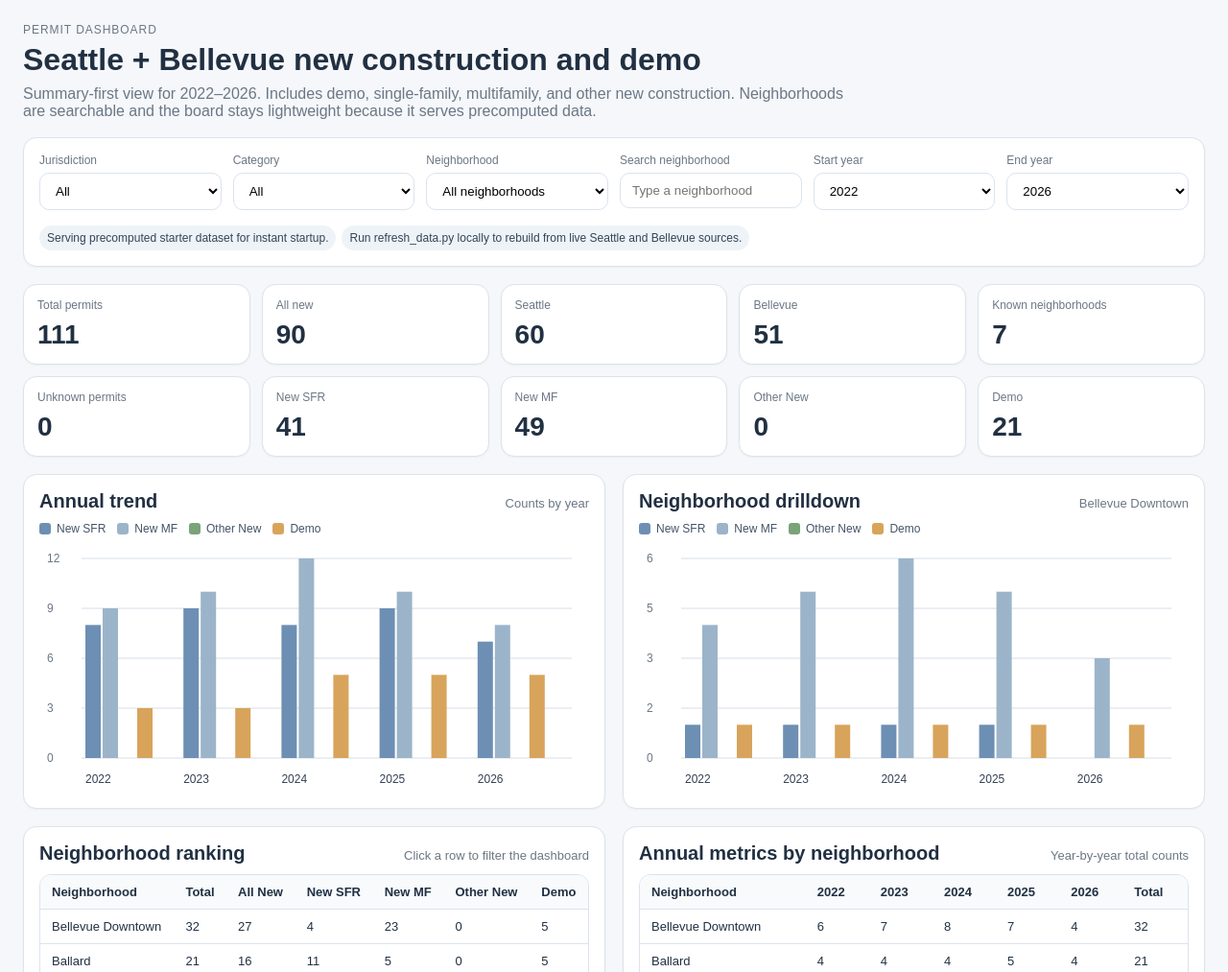
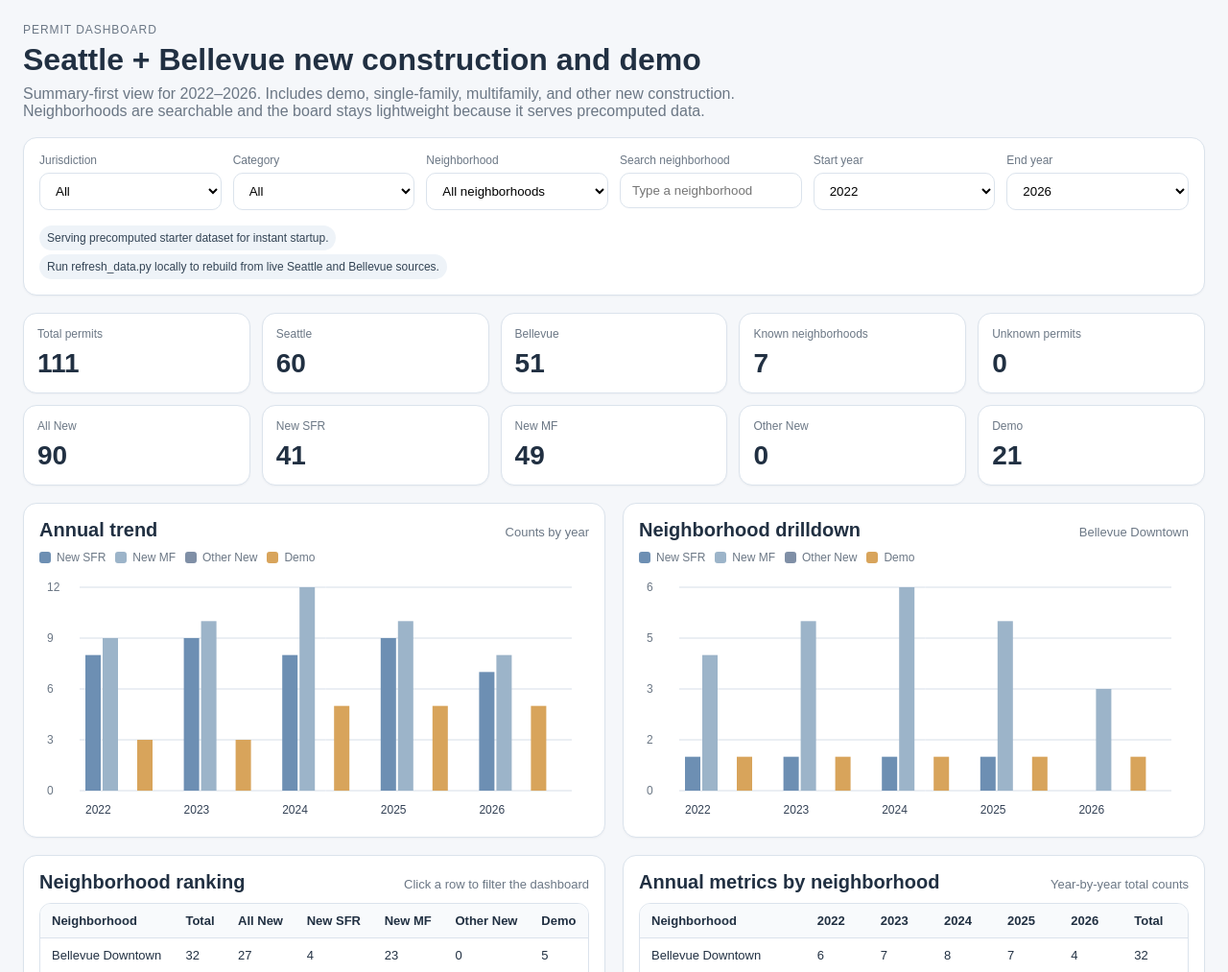
Before and after one commit to kauweg/permits-dashboard, a Flask app: page / in a window 1280 px wide. Shown: the top 1013 px of the page at 96% size. Run offline with Flask 3, Linux system fonts and the light colour scheme.

Commit message:
Add files via upload

```diff
--- a/static/app.js
+++ b/static/app.js
@@ -1,10 +1,10 @@
 const state = { meta: null, summary: null, selectedNeighborhood: 'all', map: null, markers: null };
 const byId = (id) => document.getElementById(id);
 const SERIES = [
-  { key: 'New SFR', label: 'New SFR', color: '#6d8fb3' },
-  { key: 'New MF', label: 'New MF', color: '#9cb4c9' },
-  { key: 'Other New', label: 'Other New', color: '#7aa37a' },
-  { key: 'Demo', label: 'Demo', color: '#d8a45b' },
+  { key: 'New SFR', color: '#6d8fb3' },
+  { key: 'New MF', color: '#9cb4c9' },
+  { key: 'Other New', color: '#7f8fa6' },
+  { key: 'Demo', color: '#d8a45b' },
 ];
 
 function escapeHtml(s) { return String(s ?? '').replace(/[&<>"']/g, (m) => ({'&':'&amp;','<':'&lt;','>':'&gt;','"':'&quot;',"'":'&#39;'}[m])); }
@@ -27,12 +27,16 @@ function renderLoadMessages(notes, errors) {
   byId('loadErrors').innerHTML = (errors || []).map(e => `<div>${escapeHtml(e)}</div>`).join('');
 }
 
+function renderLegend(targetId) {
+  byId(targetId).innerHTML = SERIES.map(s => `<span class="legend-item"><span class="legend-swatch" style="background:${s.color}"></span>${escapeHtml(s.key)}</span>`).join('');
+}
+
 function populateNeighborhoods(items) {
   const select = byId('neighborhood');
   const search = byId('neighborhoodSearch');
   const current = state.selectedNeighborhood === 'all' ? select.value : state.selectedNeighborhood;
   select.innerHTML = '<option value="all">All neighborhoods</option>';
-  items.forEach((n) => {
+  (items || []).forEach((n) => {
     const opt = document.createElement('option');
     opt.value = n;
     opt.textContent = n;
@@ -51,66 +55,61 @@ async function loadMeta() {
 async function loadSummary() {
   state.summary = await fetchJson(`/api/summary?${queryString(getFilters())}`);
   renderLoadMessages(state.summary.load_notes || [], state.summary.load_errors || []);
-  renderCards(); renderLegend(byId('annualLegend')); renderLegend(byId('drilldownLegend')); renderAnnualChart(); renderNeighborhoodTable(); renderAnnualNeighborhoodTable(); renderDrilldownChart(); renderSamples(); renderMap();
+  renderCards(); renderAnnualChart(); renderNeighborhoodTable(); renderAnnualNeighborhoodTable(); renderDrilldownChart(); renderSamples(); renderMap();
 }
 
 function renderCards() {
   const c = state.summary.cards || {};
   const cards = [
-    ['Total permits', c.total_permits], ['All new', c.all_new], ['Seattle', c.seattle_permits], ['Bellevue', c.bellevue_permits],
-    ['Known neighborhoods', c.known_neighborhoods], ['Unknown permits', c.unknown_neighborhoods], ['New SFR', c.new_sfr], ['New MF', c.new_mf], ['Other New', c.other_new], ['Demo', c.demo],
+    ['Total permits', c.total_permits], ['Seattle', c.seattle_permits], ['Bellevue', c.bellevue_permits],
+    ['Known neighborhoods', c.known_neighborhoods], ['Unknown permits', c.unknown_neighborhoods],
+    ['All New', c.all_new], ['New SFR', c.new_sfr], ['New MF', c.new_mf], ['Other New', c.other_new], ['Demo', c.demo],
   ];
   byId('cards').innerHTML = cards.map(([label, value]) => `<article class="card"><div class="card-label">${escapeHtml(label)}</div><div class="card-value">${formatNumber(value)}</div></article>`).join('');
-}
-
-function renderLegend(el) {
-  el.innerHTML = SERIES.map(s => `<span class="legend-item"><span class="legend-swatch" style="background:${s.color}"></span>${escapeHtml(s.label)}</span>`).join('');
 }
 
 function drawGroupedBars(canvas, labels, series) {
   const ctx = canvas.getContext('2d');
   const ratio = window.devicePixelRatio || 1;
-  canvas.width = canvas.clientWidth * ratio;
-  canvas.height = canvas.clientHeight * ratio;
+  const cw = canvas.clientWidth;
+  const ch = canvas.clientHeight;
+  canvas.width = cw * ratio;
+  canvas.height = ch * ratio;
   ctx.setTransform(ratio, 0, 0, ratio, 0, 0);
-  const cw = canvas.clientWidth, ch = canvas.clientHeight;
   ctx.clearRect(0, 0, cw, ch);
-  const margin = { left: 44, right: 18, top: 16, bottom: 36 };
-  const plotW = cw - margin.left - margin.right;
-  const plotH = ch - margin.top - margin.bottom;
-  const flat = series.flatMap(s => s.values || []);
-  const maxVal = Math.max(1, ...flat, 1);
-  ctx.strokeStyle = '#d6dee8';
-  ctx.fillStyle = '#6b7785';
-  ctx.font = '12px Arial';
+  const margin = {left: 42, right: 18, top: 16, bottom: 32};
+  const plotW = cw - margin.left - margin.right, plotH = ch - margin.top - margin.bottom;
+  const maxVal = Math.max(1, ...series.flatMap(s => s.values || [0]));
+  ctx.strokeStyle = '#d6dee8'; ctx.fillStyle = '#6b7785'; ctx.font = '12px Arial';
   for (let i = 0; i <= 4; i++) {
     const y = margin.top + plotH - (plotH * i / 4);
     ctx.beginPath(); ctx.moveTo(margin.left, y); ctx.lineTo(cw - margin.right, y); ctx.stroke();
     ctx.fillText(String(Math.round(maxVal * i / 4)), 8, y + 4);
   }
-  const groupW = plotW / Math.max(1, labels.length);
-  const barW = Math.min(18, Math.max(8, (groupW - 10) / Math.max(1, series.length)));
+  const groupW = plotW / Math.max(1, labels.length), barW = Math.max(8, Math.min(18, (groupW - 12) / Math.max(1, series.length)));
   labels.forEach((label, li) => {
-    const gx = margin.left + li * groupW + 4;
+    const gx = margin.left + li * groupW + 6;
     series.forEach((s, si) => {
       const val = s.values[li] || 0;
       const barH = (val / maxVal) * plotH;
       const x = gx + si * barW;
       const y = margin.top + plotH - barH;
-      ctx.fillStyle = s.color;
+      ctx.fillStyle = s.color || '#6d8fb3';
       ctx.fillRect(x, y, barW - 2, barH);
     });
     ctx.fillStyle = '#334155';
-    ctx.fillText(String(label), gx, ch - 10);
+    ctx.fillText(String(label), gx, ch - 8);
   });
 }
 
 function renderAnnualChart() {
+  renderLegend('annualLegend');
   const data = state.summary.annual_series || [];
   drawGroupedBars(byId('annualChart'), data.map(r => r.year), SERIES.map(s => ({ ...s, values: data.map(r => r[s.key] || 0) })));
 }
 
 function renderDrilldownChart() {
+  renderLegend('drilldownLegend');
   const rows = state.summary.neighborhood_rows || [];
   const current = state.selectedNeighborhood !== 'all' ? rows.find(r => r.neighborhood === state.selectedNeighborhood) : rows[0];
   byId('drilldownTitle').textContent = current ? current.neighborhood : 'No neighborhood selected';
@@ -122,15 +121,9 @@ function renderDrilldownChart() {
 function renderNeighborhoodTable() {
   const tbody = byId('neighborhoodTable').querySelector('tbody');
   const rows = state.summary.neighborhood_rows || [];
-  tbody.innerHTML = rows.slice(0, 50).map(r => `
+  tbody.innerHTML = rows.slice(0, 60).map(r => `
     <tr data-neighborhood="${escapeHtml(r.neighborhood)}" class="${r.neighborhood === state.selectedNeighborhood ? 'selected' : ''}">
-      <td>${escapeHtml(r.neighborhood)}</td>
-      <td>${formatNumber(r.totals.Total)}</td>
-      <td>${formatNumber(r.totals['All New'])}</td>
-      <td>${formatNumber(r.totals['New SFR'])}</td>
-      <td>${formatNumber(r.totals['New MF'])}</td>
-      <td>${formatNumber(r.totals['Other New'])}</td>
-      <td>${formatNumber(r.totals['Demo'])}</td>
+      <td>${escapeHtml(r.neighborhood)}</td><td>${formatNumber(r.totals.Total)}</td><td>${formatNumber(r.totals['All New'])}</td><td>${formatNumber(r.totals['New SFR'])}</td><td>${formatNumber(r.totals['New MF'])}</td><td>${formatNumber(r.totals['Other New'])}</td><td>${formatNumber(r.totals['Demo'])}</td>
     </tr>`).join('');
   tbody.querySelectorAll('tr').forEach((tr) => tr.addEventListener('click', async () => {
     state.selectedNeighborhood = tr.dataset.neighborhood;
@@ -154,33 +147,27 @@ function renderSamples() {
 
 function initMap() {
   if (state.map) return;
-  state.map = L.map('map', { scrollWheelZoom: false }).setView([47.61, -122.20], 10);
-  L.tileLayer('https://{s}.tile.openstreetmap.org/{z}/{x}/{y}.png', {
-    maxZoom: 19,
-    attribution: '&copy; OpenStreetMap contributors'
-  }).addTo(state.map);
+  state.map = L.map('map', { zoomControl: true }).setView([47.61, -122.20], 10);
+  L.tileLayer('https://{s}.tile.openstreetmap.org/{z}/{x}/{y}.png', { maxZoom: 18, attribution: '&copy; OpenStreetMap' }).addTo(state.map);
   state.markers = L.layerGroup().addTo(state.map);
 }
 
 function renderMap() {
   initMap();
   state.markers.clearLayers();
-  const pts = state.summary.map_points || [];
+  const pts = (state.summary.map_points || []).filter(p => Number.isFinite(+p.lat) && Number.isFinite(+p.lon));
+  if (!pts.length) {
+    state.map.setView([47.61, -122.20], 10);
+    return;
+  }
   const bounds = [];
   pts.forEach((p) => {
-    if (typeof p.latitude !== 'number' || typeof p.longitude !== 'number') return;
-    const marker = L.circleMarker([p.latitude, p.longitude], {
-      radius: 5,
-      color: '#3b4a5a',
-      weight: 1,
-      fillColor: SERIES.find(s => s.key === p.category)?.color || '#6d8fb3',
-      fillOpacity: 0.85,
-    }).bindPopup(`<strong>${escapeHtml(p.address)}</strong><br>${escapeHtml(p.neighborhood)}<br>${escapeHtml(p.category)}<br>${escapeHtml(p.jurisdiction)}`);
+    const marker = L.circleMarker([+p.lat, +p.lon], { radius: 5, weight: 1, color: '#36536b', fillColor: '#6d8fb3', fillOpacity: 0.85 });
+    marker.bindPopup(`<strong>${escapeHtml(p.category)}</strong><br>${escapeHtml(p.neighborhood)}<br>${escapeHtml(p.address)}`);
     marker.addTo(state.markers);
-    bounds.push([p.latitude, p.longitude]);
+    bounds.push([+p.lat, +p.lon]);
   });
-  if (bounds.length) state.map.fitBounds(bounds, { padding: [24, 24] });
-  else state.map.setView([47.61, -122.20], 10);
+  state.map.fitBounds(bounds, { padding: [20, 20] });
 }
 
 function wireEvents() {
--- a/static/styles.css
+++ b/static/styles.css
@@ -1,17 +1,17 @@
-:root { --bg:#f5f7fa; --panel:#fff; --ink:#213042; --muted:#6b7785; --line:#dbe3ec; --blue:#6d8fb3; --blue2:#9cb4c9; --green:#7aa37a; --sand:#d8a45b; --danger:#a44a4a; }
+:root { --bg:#f5f7fa; --panel:#fff; --ink:#213042; --muted:#6b7785; --line:#dbe3ec; --blue:#6d8fb3; --blue2:#9cb4c9; --slate:#7f8fa6; --sand:#d8a45b; --danger:#a44a4a; }
 * { box-sizing:border-box; }
 body { margin:0; font-family:Arial,Helvetica,sans-serif; background:var(--bg); color:var(--ink); }
-.page { max-width:1420px; margin:0 auto; padding:24px; }
+.page { max-width:1360px; margin:0 auto; padding:24px; }
 .hero { display:flex; align-items:flex-start; justify-content:space-between; gap:24px; margin-bottom:18px; }
 .eyebrow { font-size:12px; letter-spacing:.08em; text-transform:uppercase; color:var(--muted); margin-bottom:6px; }
 h1 { margin:0 0 8px; font-size:32px; }
-.subhead { margin:0; color:var(--muted); max-width:860px; }
+.subhead { margin:0; color:var(--muted); max-width:780px; }
 .panel,.card { background:var(--panel); border:1px solid var(--line); border-radius:14px; box-shadow:0 1px 2px rgba(16,24,40,.04); }
 .filters { padding:16px; margin-bottom:18px; }
 .filter-grid { display:grid; grid-template-columns:repeat(6,minmax(0,1fr)); gap:12px; }
 label span { display:block; font-size:12px; color:var(--muted); margin-bottom:6px; }
 select,input { width:100%; padding:10px 12px; border:1px solid var(--line); border-radius:10px; background:#fff; }
-.notes-row { display:grid; grid-template-columns:1.4fr .6fr; gap:12px; margin-top:12px; }
+.notes-row { display:grid; grid-template-columns:1.2fr .8fr; gap:12px; margin-top:12px; }
 .note-pill { display:inline-block; padding:6px 8px; margin:4px 6px 0 0; background:#eef3f8; border-radius:999px; color:#345; font-size:12px; }
 .errors { color:var(--danger); font-size:13px; }
 .cards { display:grid; grid-template-columns:repeat(5,minmax(0,1fr)); gap:12px; margin-bottom:18px; }
@@ -23,17 +23,17 @@ select,input { width:100%; padding:10px 12px; border:1px solid var(--line); bord
 .panel-head { display:flex; align-items:baseline; justify-content:space-between; gap:12px; margin-bottom:10px; }
 .panel-head h2 { margin:0; font-size:20px; }
 .muted { color:var(--muted); font-size:13px; }
-.legend { display:flex; flex-wrap:wrap; gap:12px; margin:0 0 8px; }
-.legend-item { display:inline-flex; align-items:center; gap:6px; font-size:12px; color:#445468; }
+.legend { display:flex; flex-wrap:wrap; gap:10px; margin-bottom:8px; }
+.legend-item { display:flex; align-items:center; gap:6px; font-size:12px; color:var(--muted); }
 .legend-swatch { width:12px; height:12px; border-radius:3px; display:inline-block; }
 .table-wrap { overflow:auto; border:1px solid var(--line); border-radius:12px; }
 .table-wrap.tall { max-height:420px; }
 table { width:100%; border-collapse:collapse; }
-th,td { padding:10px 12px; border-bottom:1px solid var(--line); text-align:left; font-size:13px; white-space:nowrap; }
+th,td { padding:10px 12px; border-bottom:1px solid var(--line); text-align:left; font-size:13px; }
 thead th { position:sticky; top:0; background:#f8fafc; z-index:1; }
 #neighborhoodTable tbody tr { cursor:pointer; }
 #neighborhoodTable tbody tr:hover,#neighborhoodTable tbody tr.selected { background:#eef3f8; }
 canvas { width:100%; height:260px; display:block; }
-#map { height:360px; border:1px solid var(--line); border-radius:12px; overflow:hidden; }
-@media (max-width:1180px) { .filter-grid,.cards,.grid.two-col { grid-template-columns:repeat(2,minmax(0,1fr)); } .notes-row { grid-template-columns:1fr; } }
+#map { height:320px; border:1px solid var(--line); border-radius:12px; overflow:hidden; }
+@media (max-width:1100px) { .filter-grid,.cards,.grid.two-col { grid-template-columns:repeat(2,minmax(0,1fr)); } .notes-row { grid-template-columns:1fr; } }
 @media (max-width:720px) { .hero,.filter-grid,.cards,.grid.two-col { grid-template-columns:1fr; display:grid; } .hero { gap:16px; } }
```
